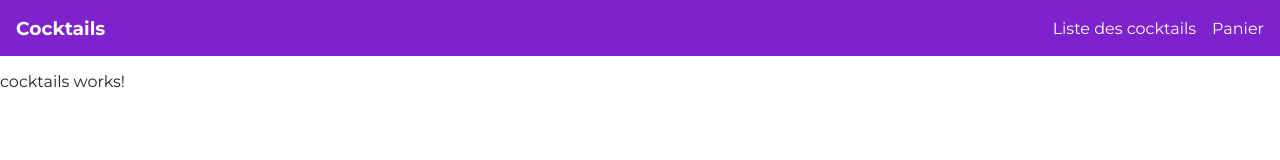
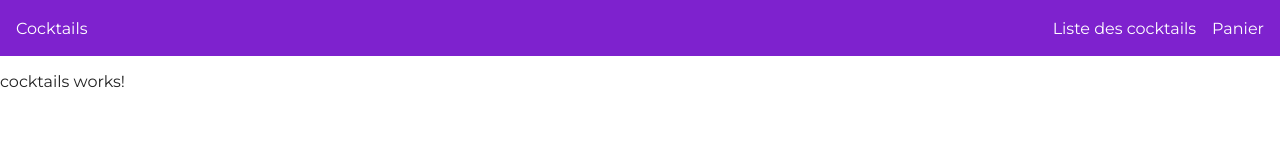
Before and after one commit to gtn-massart/Cocktails, an Angular app: page / in a window 1280 px wide. Shown: the top 160 px of the page. Built offline with nearby package versions, Linux system fonts and the light colour scheme.

Commit message:
modif h3 > div

```diff
--- a/src/app/components/header/header.html
+++ b/src/app/components/header/header.html
@@ -1,4 +1,4 @@
-<h3 class="flex-auto">Cocktails</h3>
+<div class="flex-auto text-bold text-lg">Cocktails</div>
 <ul>
   <li class="flex flex-row gap-16">
     <a href="#">Liste des cocktails</a>
```
